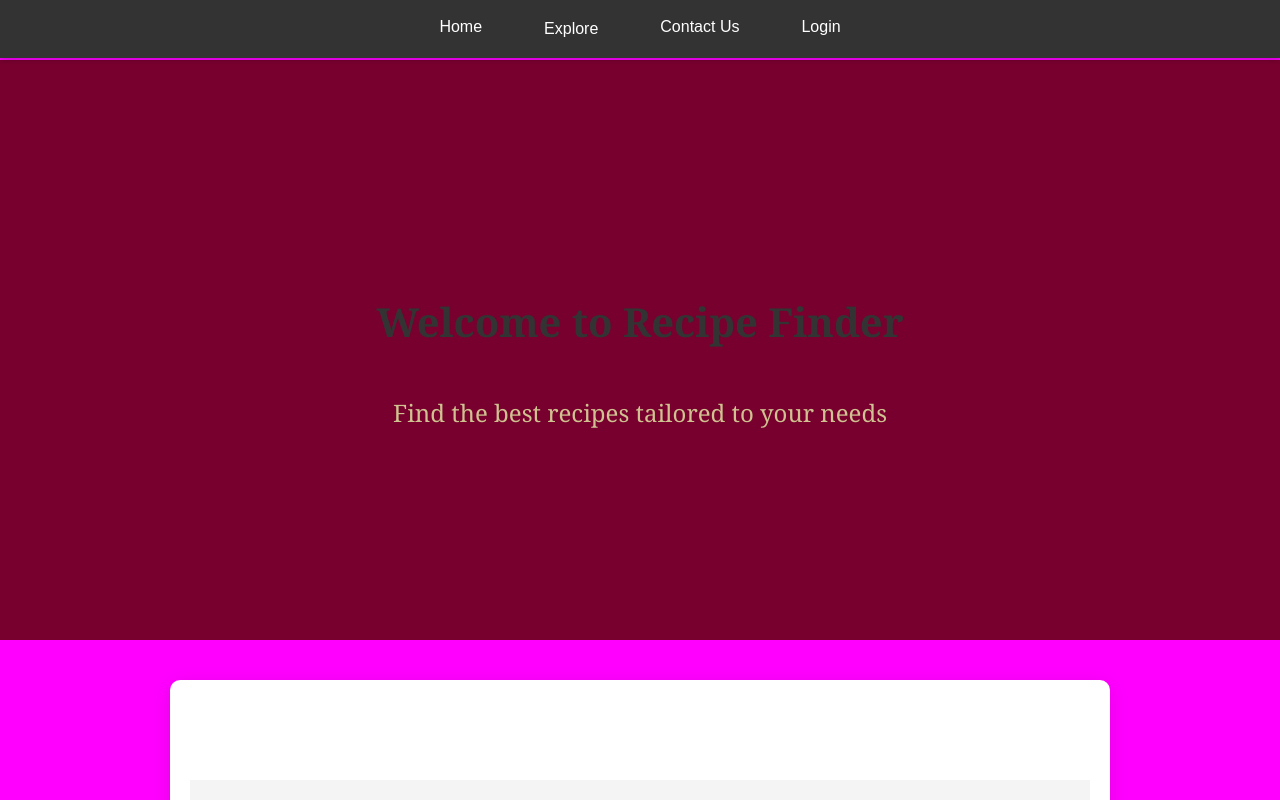
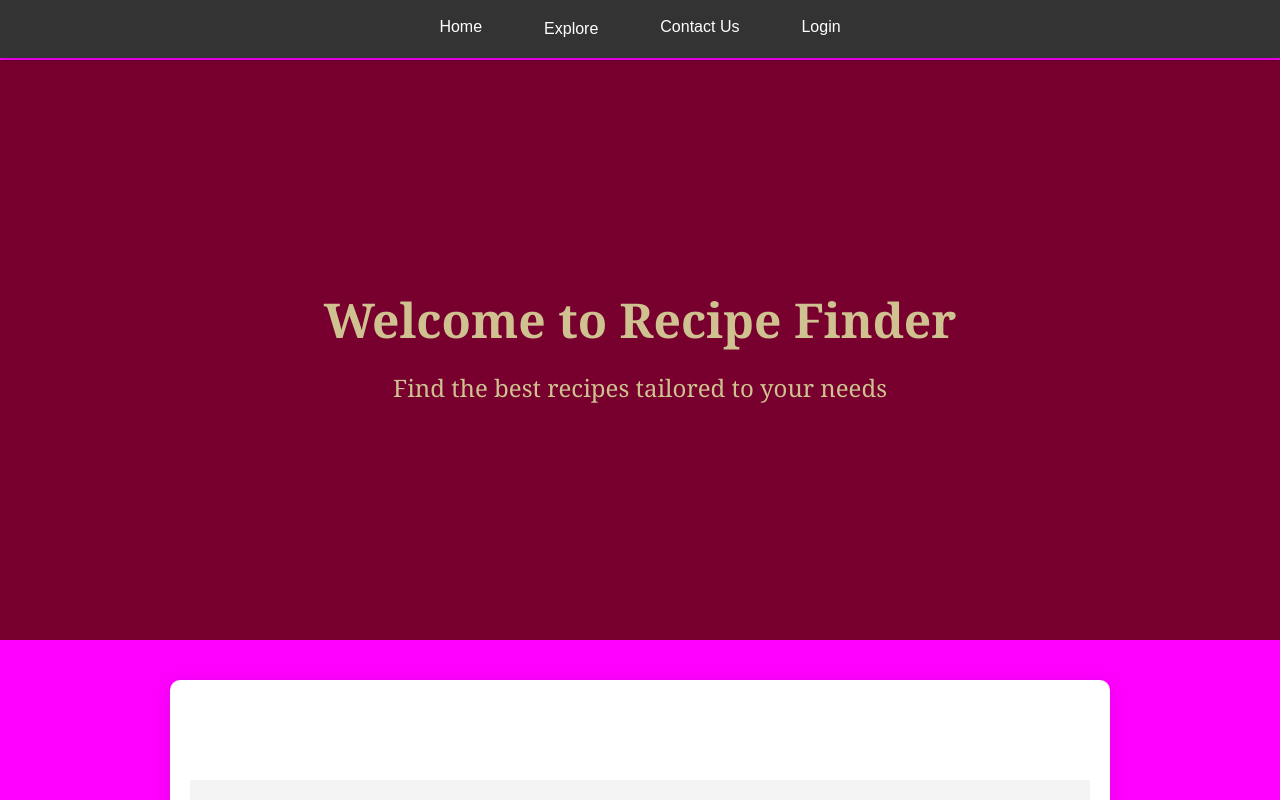
Before and after one commit to jessjoseph/recipe-finder, a plain HTML site: page index.html in a window 1280 px wide. Shown: the top 800 px of the page. Drawn offline with Linux system fonts and the light colour scheme.

Commit message:
Update styles.css

```diff
--- a/styles.css
+++ b/styles.css
@@ -29,10 +29,11 @@ header {
 margin-bottom: 40px;
 }
 
-header h1 {
+header h2 {
 
     font-size: 3rem;
     margin: 0;
+    color: #cfc190;
 }
 
 header p {
```
